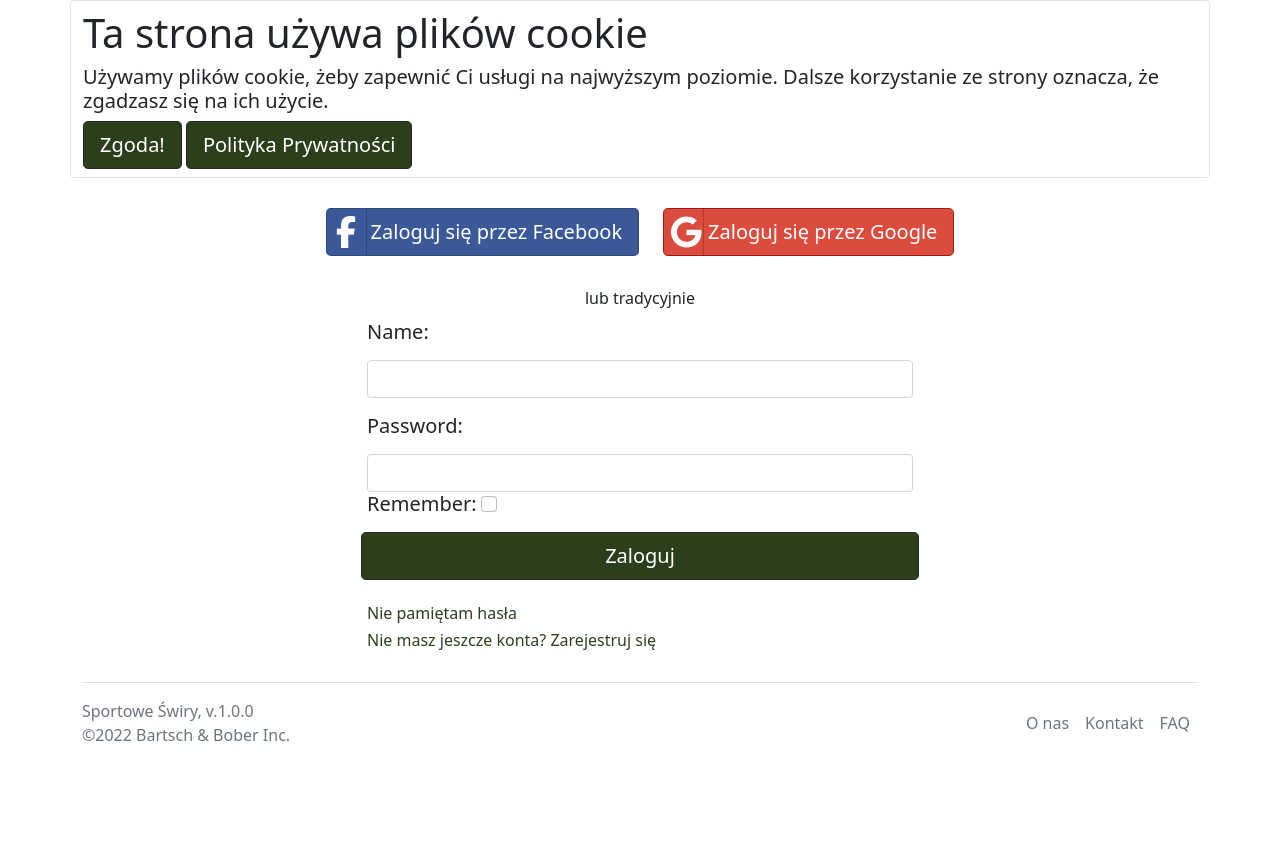
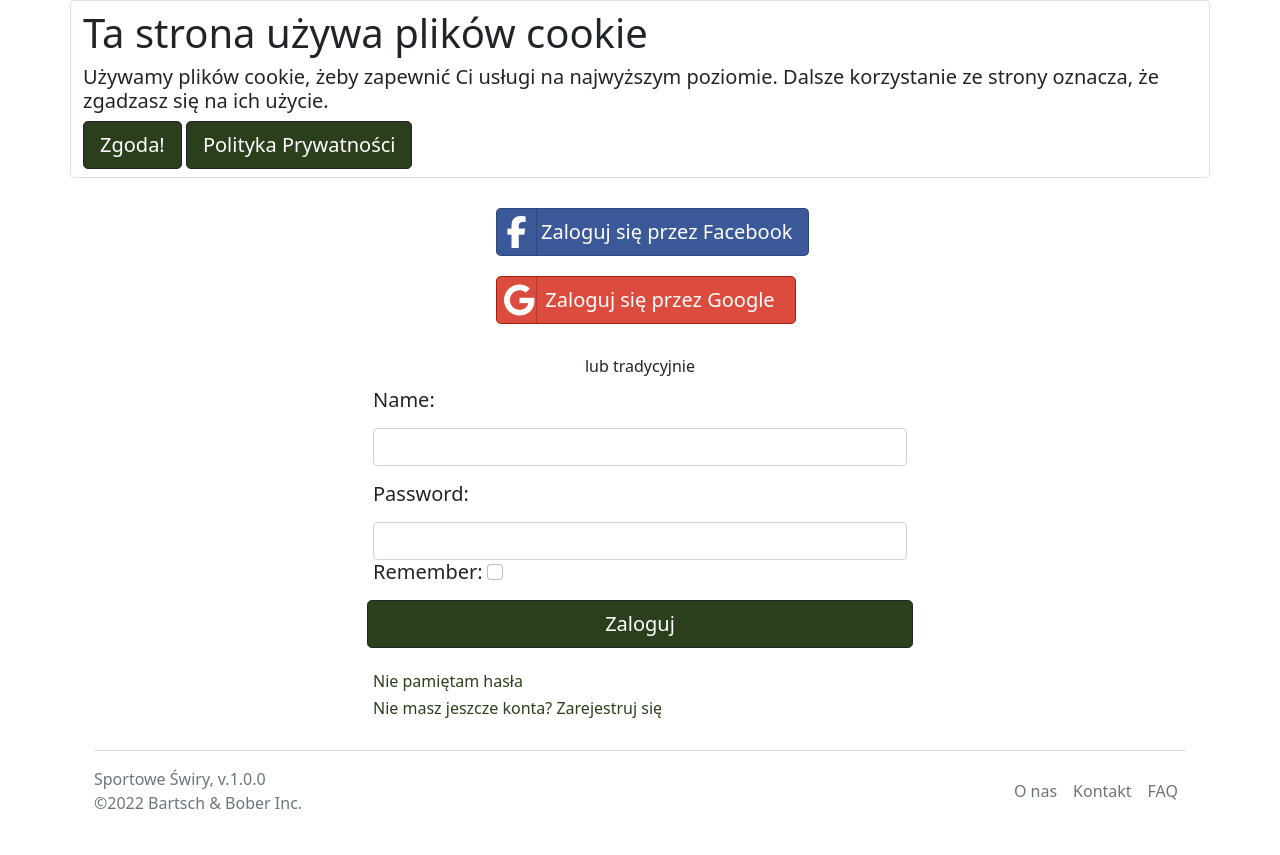
Before and after one commit to MaBober/SportoweSwiry, a Python web app: template user/templates/login.html in a window 1280 px wide. Shown: the part 60-915 px from the top of the page. Before the commit the page ends 801 px from the top, so only its background shows below. Run offline with Jinja, Linux system fonts and the light colour scheme; the template is opened without the code that fills it: most values are stand-ins (such as "Sample title", 1, 10 or a date in 2020); form fields are guessed from the names that the template uses; some libraries are stand-ins or nearby versions.

Commit message:
Added column order for facebook/google buttons

```diff
--- a/static/styles/style.css
+++ b/static/styles/style.css
@@ -1,8 +1,8 @@
 .row-login {
   margin: auto;
-  width: 340px;
+  width: 360px;
   display: flex;
-  flex-direction: row;
+  flex-direction: column;
   justify-content: center;
   margin-bottom: 20px;
 }
@@ -17,18 +17,22 @@
 }
 
 .btn-google {
+  width: 300px;
   color: #fff;
   background-color: #db4c3e;
   border: 1px solid rgb(163, 28, 16);
+  margin-top: 20px;
 }
 
 .btn-social {
   position: relative;
   padding-left: 44px;
-  text-align: left;
+  text-align: center;
   white-space: nowrap;
   overflow: hidden;
   text-overflow: ellipsis;
+  justify-content: center;
+  margin-left: auto;
 }
 
 .btn-social:hover {
--- a/user/forms.py
+++ b/user/forms.py
@@ -73,7 +73,7 @@
         if (not tempMail) and (not tempLogin):
             raise ValidationError("Tego loginu/adresu email nie ma w naszej bazie danych")
 
-    name=StringField("Login lub adres mailowy", validators=[ValidateLoginIsCorrect])
+    name=StringField("Adres mailowy", validators=[ValidateLoginIsCorrect])
     password=PasswordField("Hasło")
     remember=BooleanField("Zapamiętaj mnie", default=False)
 
--- a/user/templates/login.html
+++ b/user/templates/login.html
@@ -4,6 +4,8 @@
 
         <form method="POST" style="margin-top:30px;">
             {{ logForm.csrf_token }}
+
+            <div class="row justify-content-center">
 
                 <div class="row-login">
                     <div class="container">
```
Lines whose indentation alone changed are shown as unchanged.
